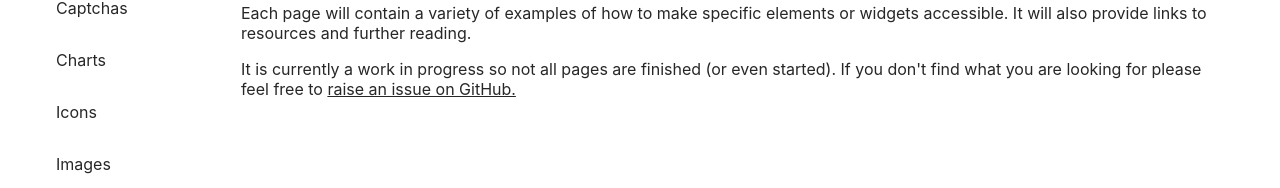
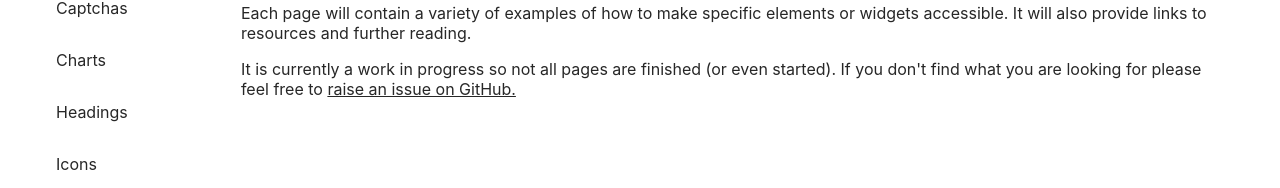
Before and after one commit to wizard0918/AcessibleWebDev, a Next.js app: page / in a window 1280 px wide. Shown: the part 409-597 px from the top of the page. Built offline with nearby package versions, Linux system fonts and the light colour scheme.

Commit message:
Update pages.ts
Added the template data to the config file in data/pages.ts

```diff
--- a/data/pages.ts
+++ b/data/pages.ts
@@ -22,6 +22,7 @@ export const pages: IPage[] = [
 		href: "/charts",
 		content: "charts",
 	},
+	{ name: "Headings", href: "/headings", content: "headings" },
 	{ name: "Icons", href: "/icons", content: "icons" },
 	{ name: "Images", href: "/images", content: "images" },
 	{ name: "Links", href: "/links", content: "links" },
```
